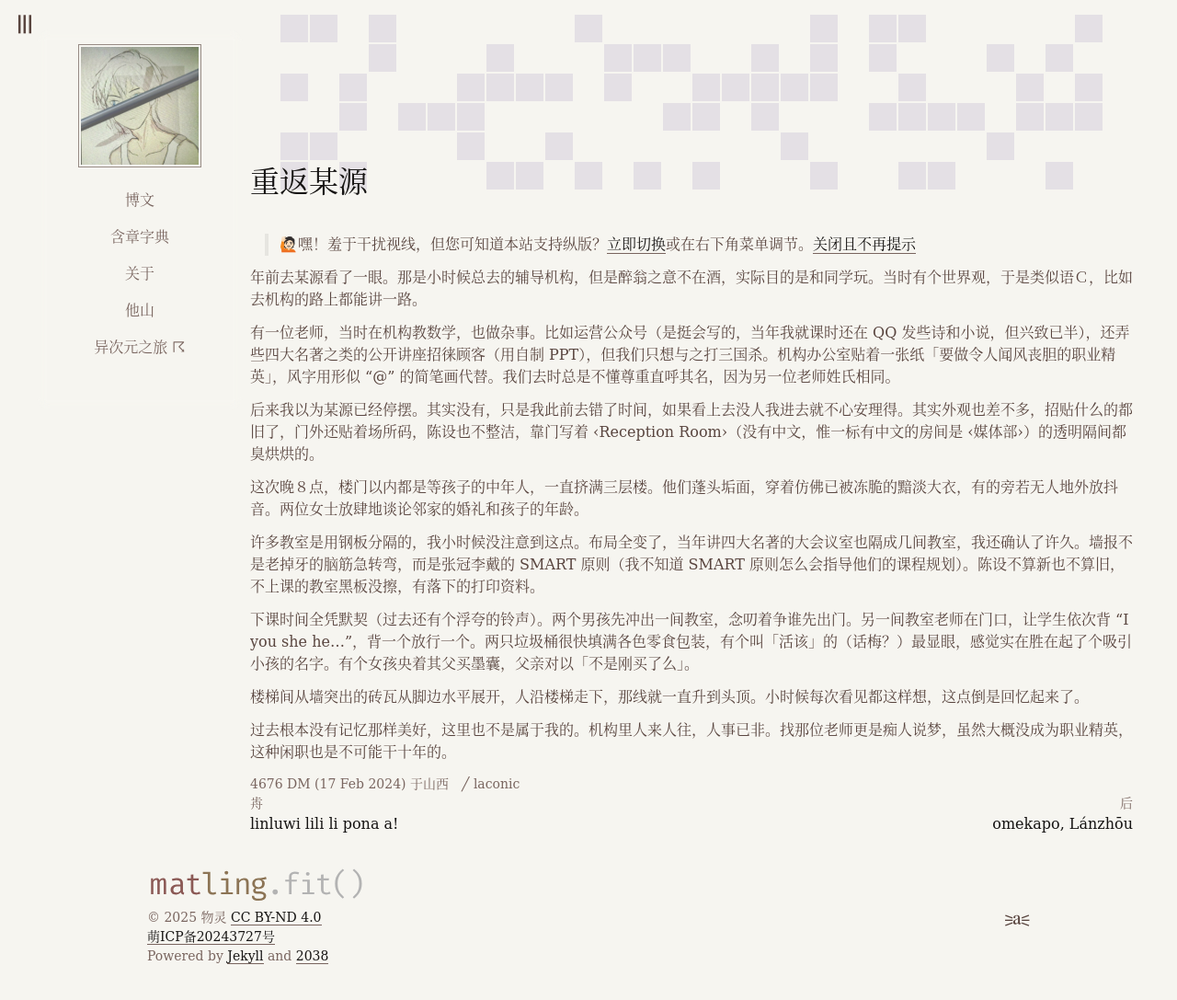
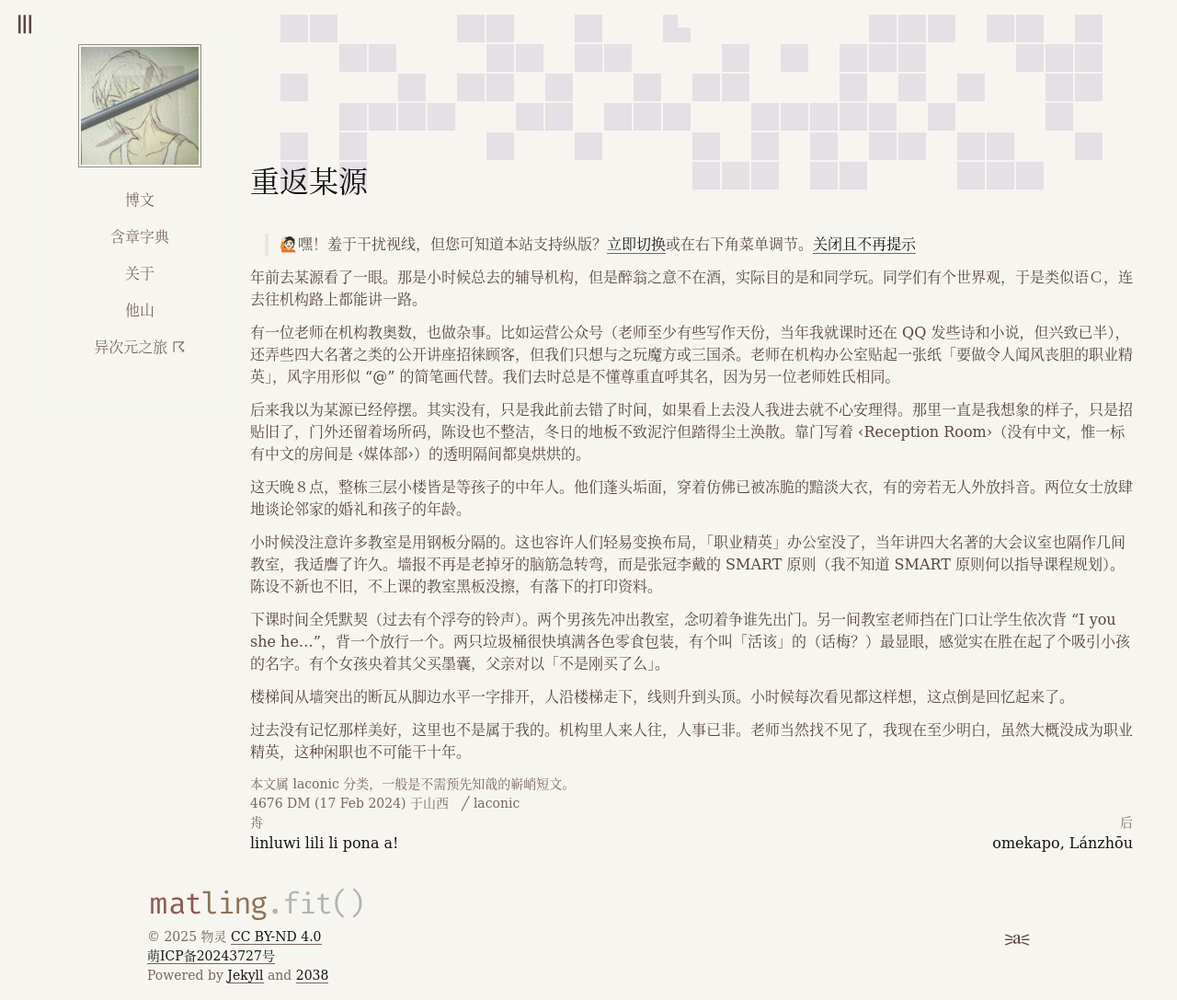
Before and after one commit to 0xis-cn/0xis-cn, a Jekyll site: the page built from _posts/2024-02-17-back-in-old-ruyqiuan.md, in a window 1280 px wide and 1087 px high. Shown: the whole window at 92% size. Built offline with Jekyll 4.4.1, drawn with Linux system fonts in a browser that asks for light colours.

Commit message:
adjd mmgq adjd ham yx thc jyjf

```diff
--- a/_posts/2024-02-17-back-in-old-ruyqiuan.md
+++ b/_posts/2024-02-17-back-in-old-ruyqiuan.md
@@ -7,20 +7,22 @@
 ciemmwue: 于山西
 ---
 
-年前去某源看了一眼。那是小时候总去的辅导机构，但是醉翁之意不在酒，实际目的是和同学玩。当时有个世界观，于是类似语Ｃ，比如去机构的路上都能讲一路。
+年前去某源看了一眼。那是小时候总去的辅导机构，但是醉翁之意不在酒，实际目的是和同学玩。同学们有个世界观，于是类似语Ｃ，连去往机构路上都能讲一路。
 
-有一位老师，当时在机构教数学，也做杂事。比如运营公众号（是挺会写的，当年我就课时还在 QQ 发些诗和小说，但兴致已半），还弄些四大名著之类的公开讲座招徕顾客（用自制 PPT），但我们只想与之打三国杀。机构办公室贴着一张纸「要做令人闻风丧胆的职业精英」，风字用形似 “@” 的简笔画代替。我们去时总是不懂尊重直呼其名，因为另一位老师姓氏相同。
+有一位老师在机构教奥数，也做杂事。比如运营公众号（老师至少有些写作天份，当年我就课时还在 QQ 发些诗和小说，但兴致已半），还弄些四大名著之类的公开讲座招徕顾客，但我们只想与之玩魔方或三国杀。老师在机构办公室贴起一张纸「要做令人闻风丧胆的职业精英」，风字用形似 “@” 的简笔画代替。我们去时总是不懂尊重直呼其名，因为另一位老师姓氏相同。
 
 <!--more-->
 
-后来我以为某源已经停摆。其实没有，只是我此前去错了时间，如果看上去没人我进去就不心安理得。其实外观也差不多，招贴什么的都旧了，门外还贴着场所码，陈设也不整洁，靠门写着 ‹Reception Room›（没有中文，惟一标有中文的房间是 ‹媒体部›）的透明隔间都臭烘烘的。
+后来我以为某源已经停摆。其实没有，只是我此前去错了时间，如果看上去没人我进去就不心安理得。那里一直是我想象的样子，只是招贴旧了，门外还留着场所码，陈设也不整洁，冬日的地板不致泥泞但踏得尘土涣散。靠门写着 ‹Reception Room›（没有中文，惟一标有中文的房间是 ‹媒体部›）的透明隔间都臭烘烘的。
 
-这次晚８点，楼门以内都是等孩子的中年人，一直挤满三层楼。他们蓬头垢面，穿着仿佛已被冻脆的黯淡大衣，有的旁若无人地外放抖音。两位女士放肆地谈论邻家的婚礼和孩子的年龄。
+这天晚８点，整栋三层小楼皆是等孩子的中年人。他们蓬头垢面，穿着仿佛已被冻脆的黯淡大衣，有的旁若无人外放抖音。两位女士放肆地谈论邻家的婚礼和孩子的年龄。
 
-许多教室是用钢板分隔的，我小时候没注意到这点。布局全变了，当年讲四大名著的大会议室也隔成几间教室，我还确认了许久。墙报不是老掉牙的脑筋急转弯，而是张冠李戴的 SMART 原则（我不知道 SMART 原则怎么会指导他们的课程规划）。陈设不算新也不算旧，不上课的教室黑板没擦，有落下的打印资料。
+小时候没注意许多教室是用钢板分隔的。这也容许人们轻易变换布局，「职业精英」办公室没了，当年讲四大名著的大会议室也隔作几间教室，我适譍了许久。墙报不再是老掉牙的脑筋急转弯，而是张冠李戴的 SMART 原则（我不知道 SMART 原则何以指导课程规划）。陈设不新也不旧，不上课的教室黑板没擦，有落下的打印资料。
 
-下课时间全凭默契（过去还有个浮夸的铃声）。两个男孩先冲出一间教室，念叨着争谁先出门。另一间教室老师在门口，让学生依次背 “I you she he…”，背一个放行一个。两只垃圾桶很快填满各色零食包装，有个叫「活该」的（话梅？）最显眼，感觉实在胜在起了个吸引小孩的名字。有个女孩央着其父买墨囊，父亲对以「不是刚买了么」。
+下课时间全凭默契（过去有个浮夸的铃声）。两个男孩先冲出教室，念叨着争谁先出门。另一间教室老师挡在门口让学生依次背 “I you she he…”，背一个放行一个。两只垃圾桶很快填满各色零食包装，有个叫「活该」的（话梅？）最显眼，感觉实在胜在起了个吸引小孩的名字。有个女孩央着其父买墨囊，父亲对以「不是刚买了么」。
 
-楼梯间从墙突出的砖瓦从脚边水平展开，人沿楼梯走下，那线就一直升到头顶。小时候每次看见都这样想，这点倒是回忆起来了。
+楼梯间从墙突出的断瓦从脚边水平一字排开，人沿楼梯走下，线则升到头顶。小时候每次看见都这样想，这点倒是回忆起来了。
 
-过去根本没有记忆那样美好，这里也不是属于我的。机构里人来人往，人事已非。找那位老师更是痴人说梦，虽然大概没成为职业精英，这种闲职也是不可能干十年的。
+过去没有记忆那样美好，这里也不是属于我的。机构里人来人往，人事已非。老师当然找不见了，我现在至少明白，虽然大概没成为职业精英，这种闲职也不可能干十年。
+
+<p class="ml-smaller">本文属 laconic 分类，一般是不需预先知戠的嶄峭短文。</p>
```
Also changed, not shown: _posts/2025-02-27-in-the-abandoned-campus.md (deleted, +0 -31 lines), _posts/2025-08-16-ctrl-z-do-not-go-gentle-into-your-cs-major.md (+3 -1 lines), blog/about.md (+14 -6 lines).
